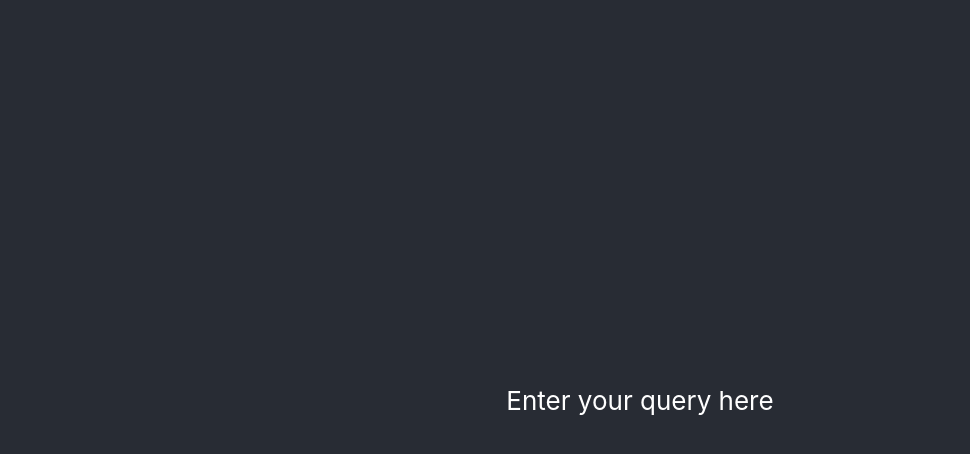
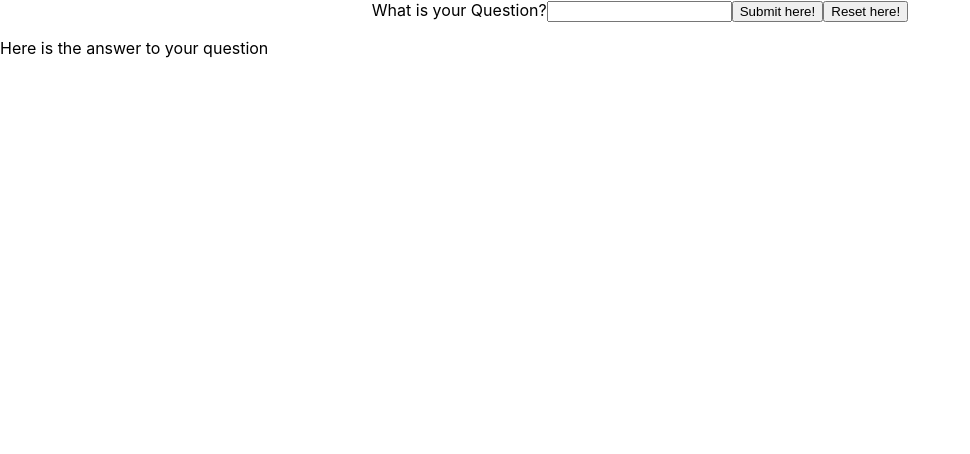
Before and after one commit to hdaggie123/query_Program, a React (Create React App) app: page / in a window 1280 px wide. Shown: the top 454 px of the page, without its empty margins (0-970 px from the left). Built offline with nearby package versions, Linux system fonts and the light colour scheme.

Commit message:
Added handler to display something below original query

```diff
--- a/src/App.js
+++ b/src/App.js
@@ -1,13 +1,42 @@
 //import logo from './logo.svg';
+import { on } from 'events';
+import React, {useState} from 'react';
 import './App.css';
 
+
 function App() {
+  const [query, setQuery] = useState('');
+  const [result, setResult] = useState('');
+  const handleSubmit = (event) => {
+    event.preventDefault(); // Prevent form submission
+
+    // Retrieve form data
+    setQuery(event.target.query.value);
+
+    // Display results in a window below
+    const resultWindow = document.getElementById('result');
+    resultWindow.innerHTML = 'Question: ' + query;
+
+    // Send data to the backend
+    // Code to send the name and email values to the backend...
+  };
+  const handleChange = (event) => {
+    setQuery(event.target.value);
+  };
   return (
-    <div className="App">
-      <header className="App-header">
-        Enter your query here
-      </header>
-    </div>
+    <>
+     <div className="App">
+        <form id="query" onSubmit={handleSubmit}>
+          <label htmlFor="query">What is your Question?</label>
+          <input type="text" id="query" name="query" />
+          <button type="submit">Submit here!</button>
+          <button type="reset">Reset here!</button>
+        </form>
+      </div>
+      <div id="result">
+        <p>Here is the answer to your question</p>
+      </div>
+    </>
   );
 }
 
```
